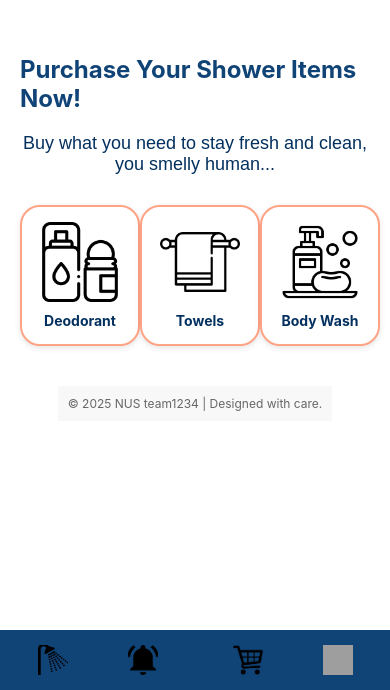
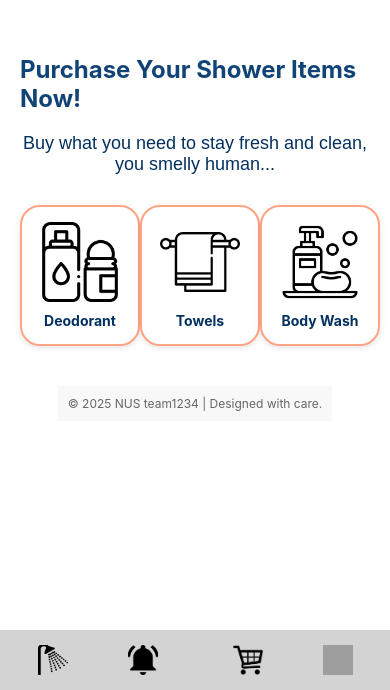
Before and after one commit to jarrenoh/nuShower, a React Native app: screen /PurchaseScreen in a window 390 px wide. Shown: the part 154-844 px from the top of the page. Built offline with nearby package versions, Linux system fonts and the light colour scheme; grey boxes are pictures that could not be loaded.

Commit message:
css changes

```diff
--- a/components/CustomNavbar.tsx
+++ b/components/CustomNavbar.tsx
@@ -35,20 +35,20 @@ const styles = StyleSheet.create({
   navbar: {
     flexDirection: 'row', // Arrange the rows vertically
     justifyContent: 'space-around', // Space out the rows
-    backgroundColor: '#104376', // Navy Blue
+    backgroundColor: '#D3D3D3', // Navy Blue
     paddingVertical: 10,
     width: '100%',
   },
   row: {
     flexDirection: 'row',   // Arrange items in each row horizontally
-    justifyContent: 'center', // Center items in the row
+    justifyContent: 'space-between', // Distribute items evenly
     marginVertical: 5,       // Space between rows
   },
   navItem: {
     paddingHorizontal: 20,
     marginHorizontal: 10,    // Space between navbar items horizontally
   },
-  icons : {
+  icons: {
     width: 30,
     height: 30,
   },
```
